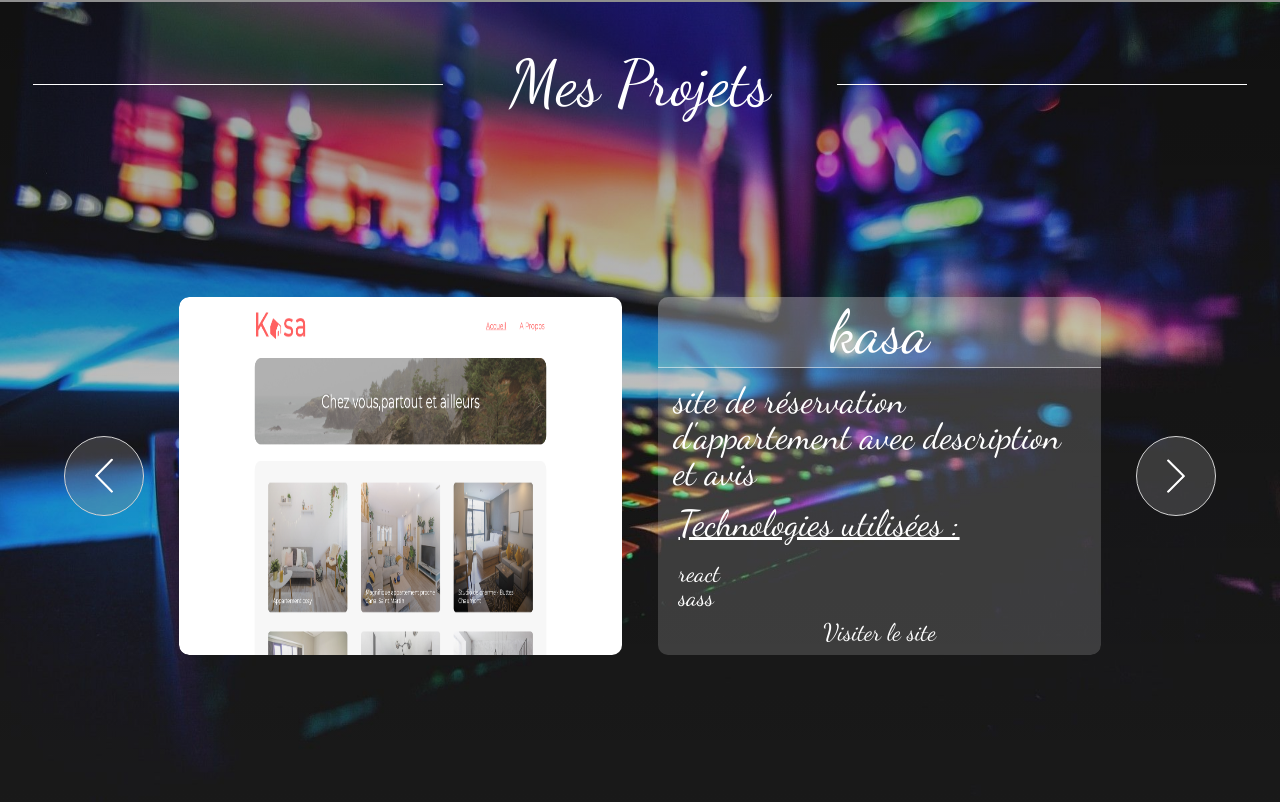
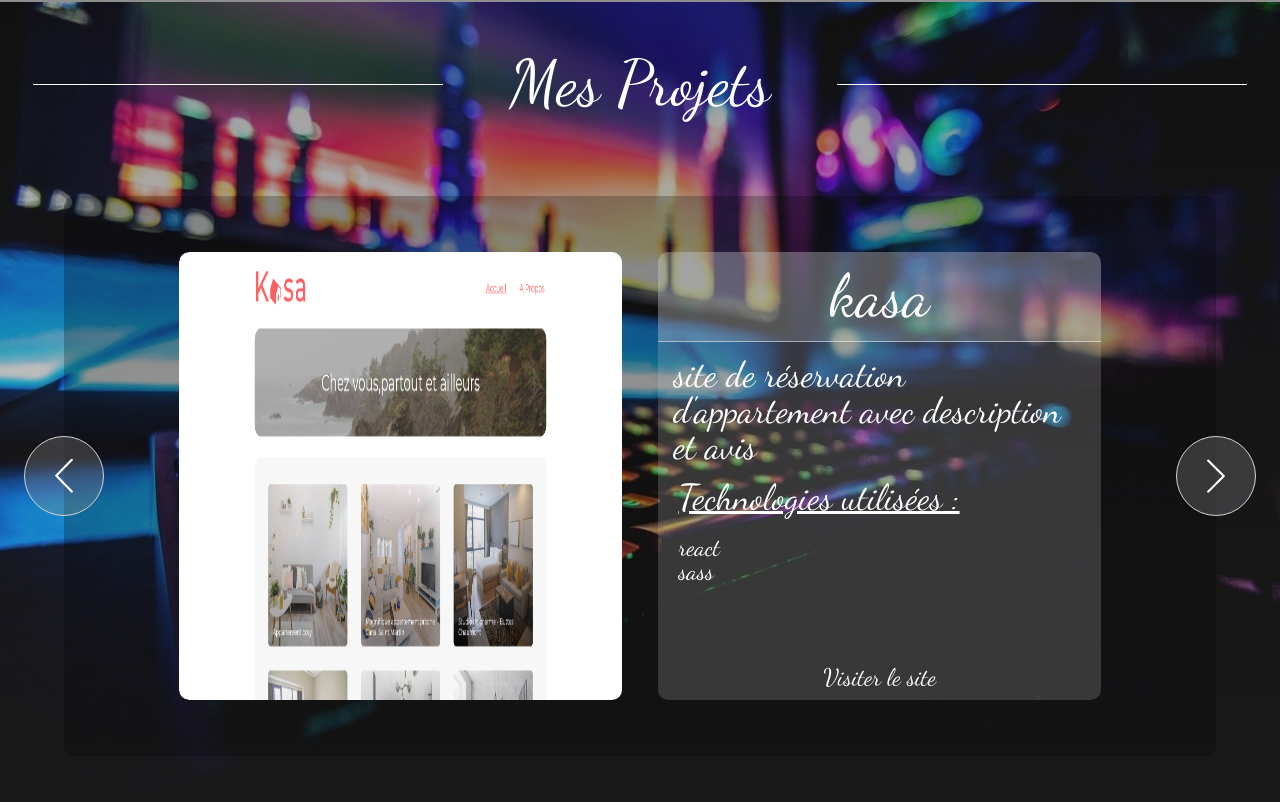
Before and after one commit to denisk13005/new_portfolio, a React (Create React App) app: page / in a window 1280 px wide. Shown: the part 798-1600 px from the top of the page. Built offline with nearby package versions, Linux system fonts and the light colour scheme; grey boxes are pictures that could not be loaded.

Commit message:
on key up

```diff
--- a/src/components/Gallery/Gallery.jsx
+++ b/src/components/Gallery/Gallery.jsx
@@ -5,10 +5,11 @@
 import { projects } from "../../assets/projects";
 import "../../assets/img/photoId.jpg";
 
-const Gallery = () => {
+const Gallery = ({ e }) => {
     const [index, setIndex] = useState(0);
     const [imgClassName, setImageClassName] = useState("in");
     const [descriptionClassName, setDescriptionClassName] = useState("left");
+    console.log(e);
 
     const next = async () => {
         index >= projects.length - 1 ? setIndex(0) : setIndex(index + 1);
@@ -17,11 +18,10 @@
             : setImageClassName("in");
         setDescriptionClassName("notVisible");
 
-        const timeout = setTimeout(() => {
+        setTimeout(() => {
             setDescriptionClassName("left");
+            console.log("test");
         }, 100);
-        timeout();
-        return clearTimeout(timeout);
     };
     const previous = () => {
         index === 0 ? setIndex(projects.length - 1) : setIndex(index - 1);
@@ -29,18 +29,22 @@
             ? setImageClassName("out")
             : setImageClassName("in");
         setDescriptionClassName("notVisible");
-        const timeout = setTimeout(() => {
+        setTimeout(() => {
             setDescriptionClassName("left");
         }, 100);
-        timeout();
-        return clearTimeout(timeout);
     };
-    let techno = projects[index].description.techno;
-    console.log(techno.forEach((el) => console.log(el)));
 
+    useEffect(() => {
+        if (e === "next") {
+            next();
+        }
+        if (e === "previous") {
+            previous();
+        }
+    }, [e]);
     return (
         <section className="gallery">
-            <div className="arrow arrow__left" onClick={previous}>
+            <div className="arrow arrow__left" onClick={previous} tabIndex={1}>
                 <img src={chevron} alt="" />
             </div>
             <div className="projectContainer">
--- a/src/components/Gallery/gallery.scss
+++ b/src/components/Gallery/gallery.scss
@@ -1,11 +1,16 @@
 .gallery {
     color: white;
     width: 90%;
-    height: 80%;
+    height: 100%;
     display: flex;
-    justify-content: space-between;
+    justify-content: center;
     align-items: center;
     position: relative;
+    background-color: rgba(0, 0, 0, 0.24);
+    border-radius: 10px;
+    @media screen and (max-width: 1080px) {
+        height: 90%;
+    }
 }
 .arrow {
     display: flex;
@@ -18,6 +23,7 @@
     border: 1px solid lightgray;
     cursor: pointer;
     transition: transform 0.4s ease-in-out;
+    position: absolute;
     @media screen and (max-width: 1080px) {
         flex-direction: column;
         position: absolute;
@@ -28,13 +34,19 @@
         transform: scale(1.06);
     }
     &__left {
-        left: -12px;
+        left: -40px;
+        @media screen and (max-width: 1080px) {
+            left: -12px;
+        }
         img {
             width: 100%;
         }
     }
     &__right {
-        right: -12px;
+        right: -40px;
+        @media screen and (max-width: 1080px) {
+            right: -12px;
+        }
         img {
             width: 100%;
             transform: rotate(180deg);
@@ -187,14 +199,8 @@
             animation: right 0.3s 0.4s ease-out;
         }
         .left {
-            // background-color: transparent;
             width: 100%;
             height: 100%;
-            // overflow: hidden;
-            // background-color: rgba($color: lightgray, $alpha: 0.2);
-            // position: relative;
-            // border-top-left-radius: 10px;
-            // border-bottom-left-radius: 10px;
             animation: left 0.3s ease-out;
         }
     }
--- a/src/components/Header/header.scss
+++ b/src/components/Header/header.scss
@@ -124,7 +124,7 @@
                     }
                 }
                 #desktop {
-                    @media screen and (max-width: 750px) {
+                    @media screen and (max-width: 850px) {
                         display: none;
                     }
                 }
@@ -140,7 +140,7 @@
     justify-content: start;
     padding-bottom: 10px;
 
-    @media screen and (max-width: 750px) {
+    @media screen and (max-width: 850px) {
         display: flex;
     }
     div {
--- a/src/pages/Home/Home.jsx
+++ b/src/pages/Home/Home.jsx
@@ -1,9 +1,26 @@
-import React, { useEffect } from "react";
+import React, { useState } from "react";
 import Header from "../../components/Header/Header";
 import Gallery from "../../components/Gallery/Gallery";
 import "./home.scss";
 
 const Home = () => {
+    const [e, setE] = useState("");
+    const handlePress = (e) => {
+        if (e.key === "ArrowRight") {
+            setE("next");
+            setTimeout(() => {
+                setE("");
+            }, 100);
+        }
+        if (e.key === "ArrowLeft") {
+            setE("previous");
+            setTimeout(() => {
+                setE("");
+            }, 100);
+        } else {
+            return;
+        }
+    };
     return (
         <main className="mainHomeContainer">
             <Header />
@@ -16,7 +33,12 @@
                     <p>Developpeur Front-End React</p>
                 </div>
             </section>
-            <section className="projectsContainer" id="projects">
+            <section
+                className="projectsContainer"
+                id="projects"
+                tabIndex={0}
+                onKeyUp={handlePress}
+            >
                 <div className="filter"></div>
                 <div className="backgroundProjectsContainer">
                     <header className="projectsTitleContainer">
@@ -25,7 +47,7 @@
                         <span className="line"></span>
                     </header>
                     <section className="projects">
-                        <Gallery />
+                        <Gallery e={e} />
                     </section>
                 </div>
             </section>
--- a/src/pages/Home/home.scss
+++ b/src/pages/Home/home.scss
@@ -23,9 +23,13 @@
         left: 50%;
         transform: translate(-50%, -50%);
         text-align: center;
+        width: 100%;
         h1 {
             font-size: 48px;
             margin-bottom: 20px;
+            @media screen and (max-width: 850px) {
+                margin-bottom: 13vh;
+            }
         }
         p {
             font-size: 64px;
```
